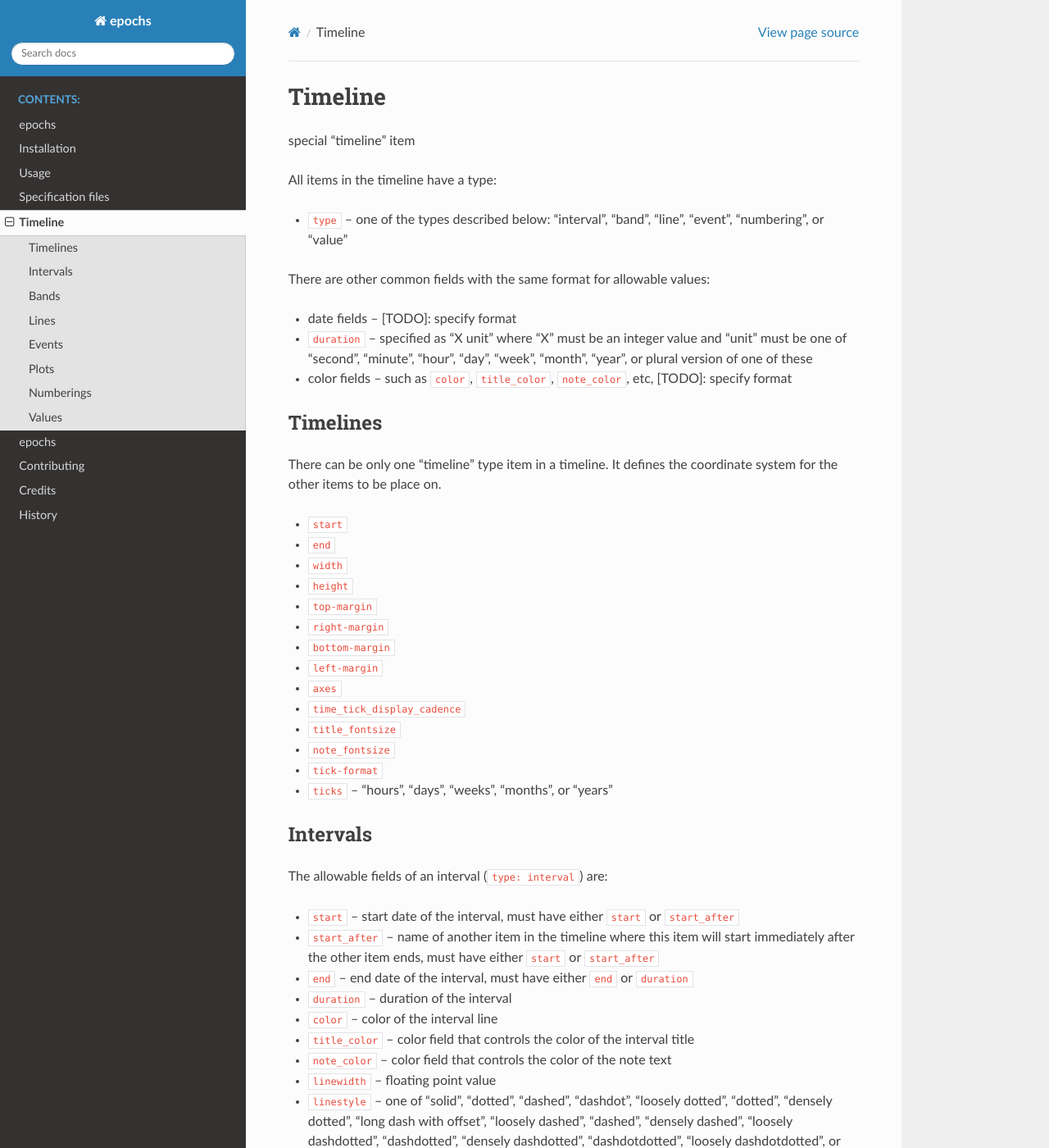
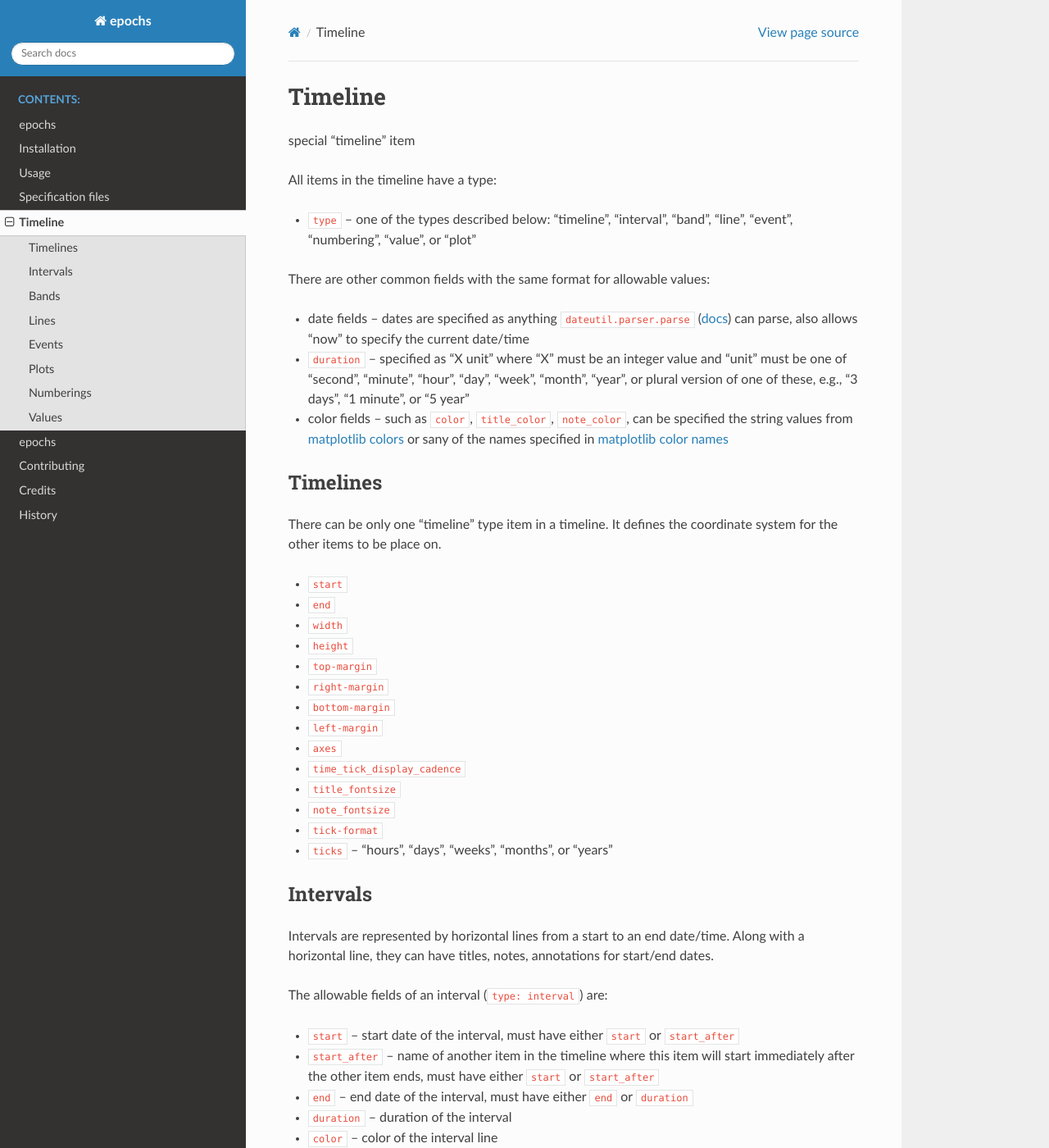
Before and after one commit to mgalloy/epochs, a Sphinx documentation site: the page built from docs/timeline.rst, in a window 1280 px wide and 1400 px high. Shown: the whole window at 82% size. Built offline with Sphinx 7.4.7 and the Read the Docs theme 3.1.0, drawn with Linux system fonts in a browser that asks for light colours; some of the changed text lies outside the part shown.

Commit message:
Update timeline docs

```diff
--- a/docs/timeline.rst
+++ b/docs/timeline.rst
@@ -6,17 +6,24 @@ special "timeline" item
 
 All items in the timeline have a type:
 
-- ``type`` -- one of the types described below: "interval", "band", "line",
-  "event", "numbering", or "value"
+- ``type`` -- one of the types described below: "timeline", "interval", "band",
+  "line", "event", "numbering", "value", or "plot"
 
 There are other common fields with the same format for allowable values:
 
-- date fields -- [TODO]: specify format
+- date fields -- dates are specified as anything ``dateutil.parser.parse``
+  (`docs`_) can parse, also allows "now" to specify the current date/time
 - ``duration`` -- specified as "X unit" where "X" must be an integer value and
   "unit" must be one of "second", "minute", "hour", "day", "week", "month",
-  "year", or plural version of one of these
-- color fields -- such as ``color``, ``title_color``, ``note_color``, etc,
-  [TODO]: specify format
+  "year", or plural version of one of these, e.g., "3 days", "1 minute", or
+  "5 year"
+- color fields -- such as ``color``, ``title_color``, ``note_color``, can be
+  specified the string values from `matplotlib colors`_ or sany of the names
+  specified in `matplotlib color names`_
+
+.. _docs: https://dateutil.readthedocs.io/en/stable/parser.html#dateutil.parser.parse
+.. _matplotlib colors: https://matplotlib.org/stable/users/explain/colors/colors.html
+.. _matplotlib color names: https://matplotlib.org/stable/gallery/color/named_colors.html
 
 
 Timelines
@@ -43,6 +50,10 @@ coordinate system for the other items to be place on.
 
 Intervals
 =========
+
+Intervals are represented by horizontal lines from a start to an end date/time.
+Along with a horizontal line, they can have titles, notes, annotations for
+start/end dates.
 
 The allowable fields of an interval (``type: interval``) are:
 
@@ -75,6 +86,8 @@ The allowable fields of an interval (``type: interval``) are:
 Bands
 =====
 
+Bands are represented by vertical bands from a start to an end date/time.
+
 Fields (``type: band``):
 
 - ``start``
@@ -98,6 +111,8 @@ Fields (``type: band``):
 Lines
 =====
 
+Lines are vertical lines at a given date/time.
+
 vertical line fields (``type: line``):
 
 - ``date``
@@ -108,6 +123,10 @@ vertical line fields (``type: line``):
 Events
 ======
 
+Events are typically noting a particular date/time, but optionally can have an
+end date/time. They are represented with a vertical line at the date/time
+leading down to an title annotation.
+
 Fields (``type: event``):
 
 - ``date``
@@ -123,6 +143,8 @@ Fields (``type: event``):
 
 Plots
 =====
+
+Plots are displayed as a time series line plot.
 
 Fields (``type: plot``)
 
@@ -146,6 +168,8 @@ Fields (``type: plot``)
 Numberings
 ==========
 
+Numbering are a way to mark regular intervals with an integer value.
+
 Fields (``type: numbering``):
 
 - ``position``
@@ -158,6 +182,8 @@ Fields (``type: numbering``):
 Values
 ======
 
+Values are a way to display a given set of values on a regular interval.
+
 (``type: value``)
 
 - ``interval``
```
Also changed, not shown: other parts of docs/timeline.rst (+1 -0 lines).
